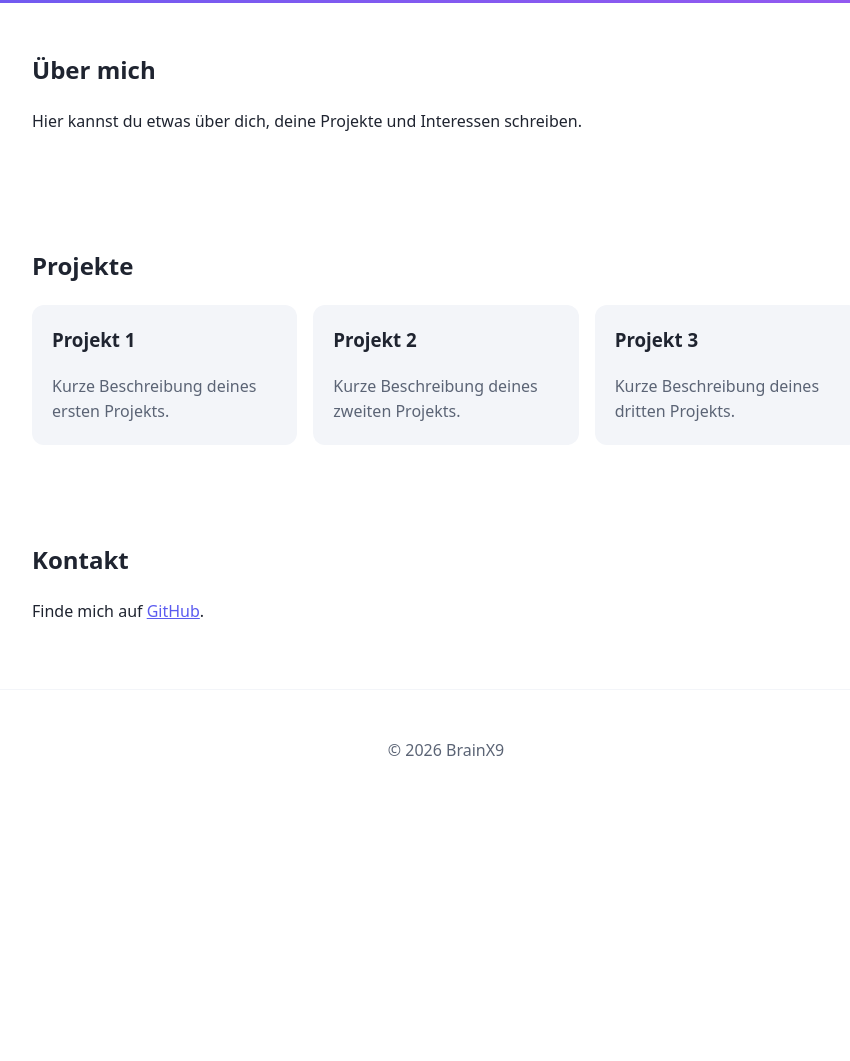
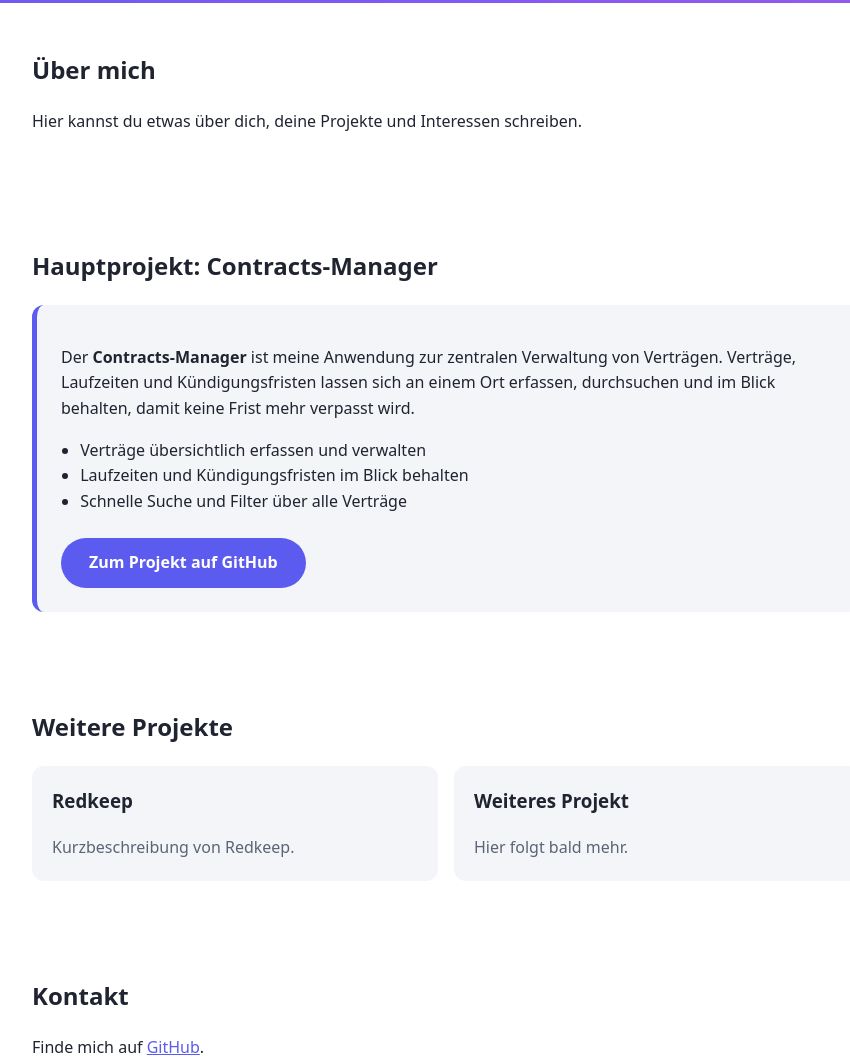
Before and after one commit to BrainX9/BrainX9.github.io, a plain HTML site: page index.html in a window 1280 px wide. Shown: the part 396-1457 px from the top of the page, without its empty margins (194-1044 px from the left). Before the commit the page ends 1207 px from the top, so only its background shows below. Drawn offline with Linux system fonts and the light colour scheme.

Commit message:
Feature Contracts-Manager, add Redkeep to other projects
Co-Authored-By: Claude Sonnet 5.5 <noreply@anthropic.com>
Claude-Session: https://claude.ai/code/session_01MJcPwuSbCqpbWBLMSZHHCe

```diff
--- a/index.html
+++ b/index.html
@@ -20,20 +20,34 @@
       <p>Hier kannst du etwas über dich, deine Projekte und Interessen schreiben.</p>
     </section>
 
+    <section id="featured">
+      <h2>Hauptprojekt: Contracts-Manager</h2>
+      <div class="featured">
+        <p>
+          Der <strong>Contracts-Manager</strong> ist meine Anwendung zur zentralen
+          Verwaltung von Verträgen. Verträge, Laufzeiten und Kündigungsfristen
+          lassen sich an einem Ort erfassen, durchsuchen und im Blick behalten,
+          damit keine Frist mehr verpasst wird.
+        </p>
+        <ul>
+          <li>Verträge übersichtlich erfassen und verwalten</li>
+          <li>Laufzeiten und Kündigungsfristen im Blick behalten</li>
+          <li>Schnelle Suche und Filter über alle Verträge</li>
+        </ul>
+        <a class="btn btn-accent" href="https://github.com/BrainX9">Zum Projekt auf GitHub</a>
+      </div>
+    </section>
+
     <section id="projects">
-      <h2>Projekte</h2>
+      <h2>Weitere Projekte</h2>
       <div class="cards">
         <article class="card">
-          <h3>Projekt 1</h3>
-          <p>Kurze Beschreibung deines ersten Projekts.</p>
+          <h3>Redkeep</h3>
+          <p>Kurzbeschreibung von Redkeep.</p>
         </article>
         <article class="card">
-          <h3>Projekt 2</h3>
-          <p>Kurze Beschreibung deines zweiten Projekts.</p>
-        </article>
-        <article class="card">
-          <h3>Projekt 3</h3>
-          <p>Kurze Beschreibung deines dritten Projekts.</p>
+          <h3>Weiteres Projekt</h3>
+          <p>Hier folgt bald mehr.</p>
         </article>
       </div>
     </section>
--- a/style.css
+++ b/style.css
@@ -72,3 +72,18 @@ footer {
   color: var(--muted);
   border-top: 1px solid var(--card);
 }
+
+.featured {
+  background: var(--card);
+  border-left: 5px solid var(--accent);
+  padding: 1.5rem;
+  border-radius: 12px;
+}
+
+.featured ul { padding-left: 1.2rem; }
+
+.btn-accent {
+  background: var(--accent);
+  color: #fff;
+  margin-top: .5rem;
+}
```
